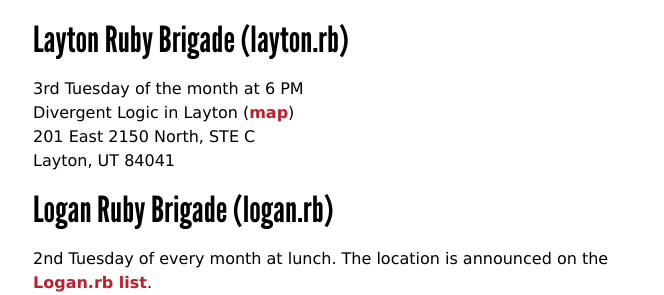
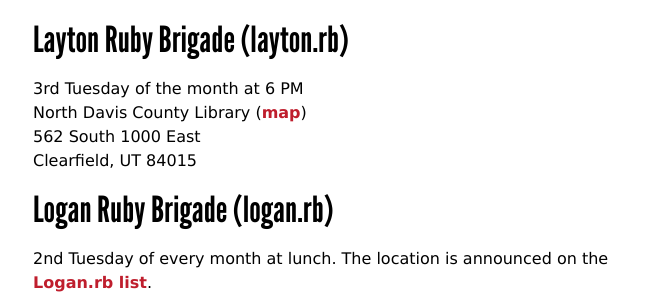
Before and after one commit to urug/urug.github.io, a Jekyll site: the page built from index.html, in a window 1280 px wide. Shown: the part 1055-1350 px from the top of the page, without its empty margins (307-971 px from the left). Built offline with Jekyll 4.4.1, drawn with Linux system fonts in a browser that asks for light colours.

Commit message:
Update location of Layton.rb meeting

```diff
--- a/index.html
+++ b/index.html
@@ -31,9 +31,9 @@
 
 <h2 id="layton.rb">Layton Ruby Brigade (layton.rb)</h2>
 <p>3rd Tuesday of the month at 6 PM<br>
-Divergent Logic in Layton (<a href="http://maps.google.com/maps?f=q&amp;source=s_q&amp;hl=en&amp;geocode=&amp;q=201+East+2150+North+Suite+C+Layton+Utah+84041+&amp;sll=37.0625,-95.677068&amp;sspn=59.856937,51.591797&amp;ie=UTF8&amp;hq=&amp;hnear=201+E+2150+N,+Layton,+Davis,+Utah+84041&amp;z=17">map</a>)<br>
-201 East 2150 North, STE C<br>
-Layton, UT 84041</p>
+North Davis County Library (<a href="http://goo.gl/maps/a8tCM">map</a>)<br>
+562 South 1000 East<br>
+Clearfield, UT 84015</p>
 
 <h2 id="logon.rb">Logan Ruby Brigade (logan.rb)</h2>
 <p>2nd Tuesday of every month at lunch. The location is announced on the <a href="http://groups.google.com/group/loganrb">Logan.rb list</a>.</p>
```
